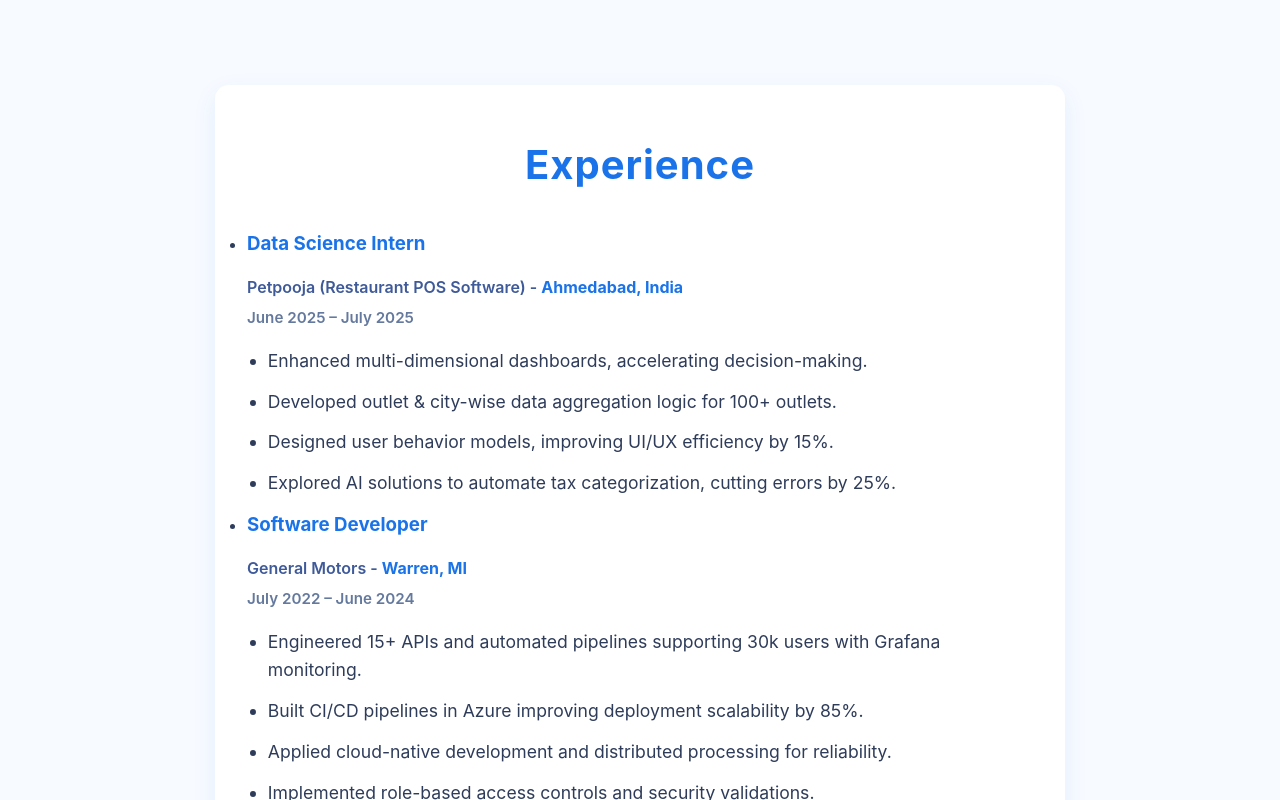
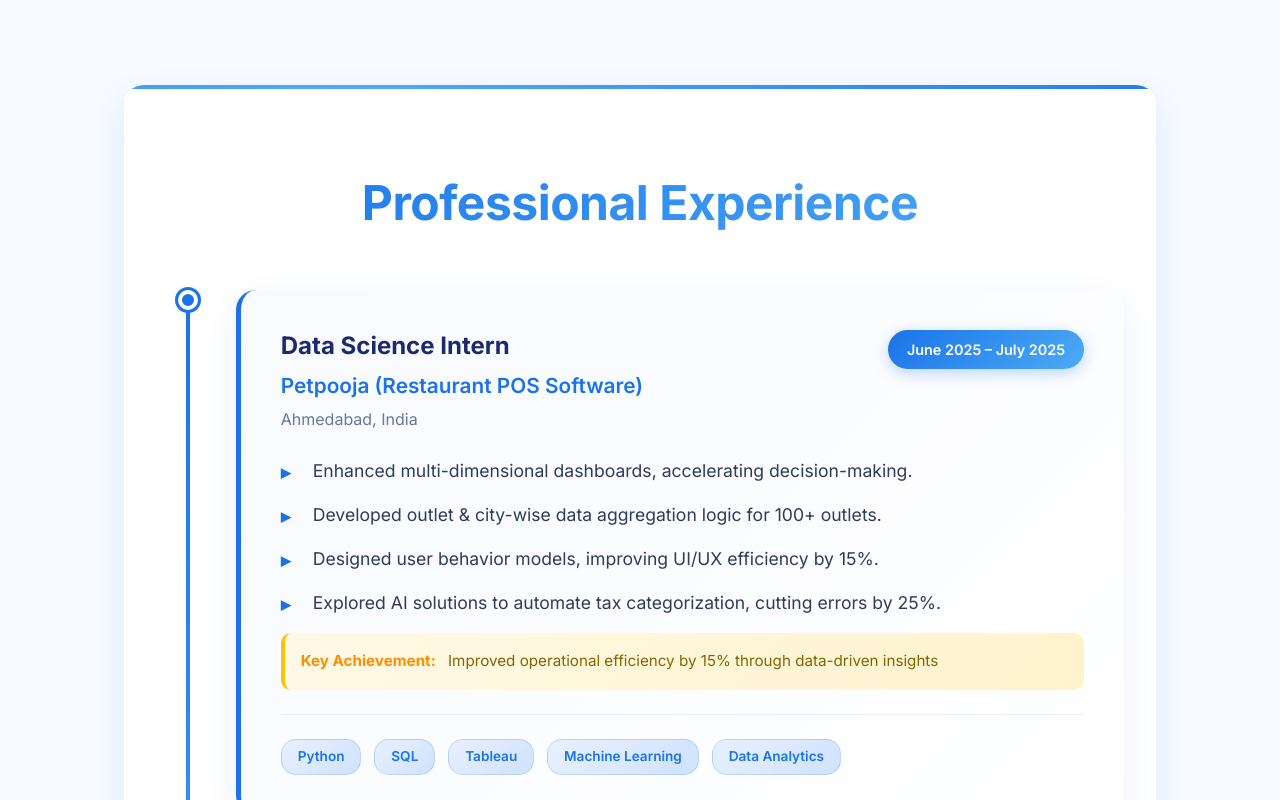
Before and after one commit to Harshgitbu/Harsh_Portfolio, a React (Create React App) app: page / in a window 1280 px wide. Shown: the part 3080-3880 px from the top of the page. Built offline with nearby package versions, Linux system fonts and the light colour scheme.

Commit message:
enhanced experience section

```diff
--- a/src/components/Experience/Experience.css
+++ b/src/components/Experience/Experience.css
@@ -1,85 +1,297 @@
 .experience {
-  padding: 4rem 2rem;
-  max-width: 900px;
+  padding: 5rem 2rem;
+  max-width: 1200px;
   margin: 0 auto 6rem;
   background-color: #ffffff;
-  border-radius: 12px;
-  box-shadow: 0 8px 25px rgba(26, 115, 232, 0.12);
+  border-radius: 20px;
+  box-shadow: 0 15px 35px rgba(26, 115, 232, 0.12);
   font-family: 'Inter', sans-serif;
+  color: #1a2a6c;
+  position: relative;
+  overflow: hidden;
+}
+
+.experience::before {
+  content: '';
+  position: absolute;
+  top: 0;
+  left: 0;
+  right: 0;
+  height: 4px;
+  background: linear-gradient(90deg, #1a73e8, #4dabf5, #1a73e8);
+  background-size: 200% 100%;
+  animation: shimmer 3s ease-in-out infinite;
+}
+
+.experience h2 {
+  font-size: 3rem;
+  font-weight: 800;
+  color: #1a73e8;
+  margin-bottom: 3rem;
+  text-align: center;
+  letter-spacing: -0.5px;
+  background: linear-gradient(135deg, #1a73e8, #4dabf5);
+  -webkit-background-clip: text;
+  -webkit-text-fill-color: transparent;
+  background-clip: text;
+}
+
+.experience-timeline {
+  position: relative;
+  max-width: 1000px;
+  margin: 0 auto;
+}
+
+.experience-timeline::before {
+  content: '';
+  position: absolute;
+  left: 30px;
+  top: 0;
+  bottom: 0;
+  width: 4px;
+  background: linear-gradient(to bottom, #1a73e8, #4dabf5, #1a73e8);
+  border-radius: 2px;
+}
+
+.experience-item {
+  position: relative;
+  margin-bottom: 3rem;
+  padding-left: 80px;
+  transition: all 0.3s ease;
+}
+
+.experience-item:last-child {
+  margin-bottom: 0;
+}
+
+.experience-marker {
+  position: absolute;
+  left: 22px;
+  top: 0;
+  width: 20px;
+  height: 20px;
+  background: #1a73e8;
+  border: 4px solid white;
+  border-radius: 50%;
+  box-shadow: 0 0 0 3px #1a73e8;
+  z-index: 2;
+  transition: all 0.3s ease;
+}
+
+.experience-item:hover .experience-marker {
+  transform: scale(1.3);
+  background: #4dabf5;
+  box-shadow: 0 0 0 3px #4dabf5, 0 0 20px rgba(26, 115, 232, 0.5);
+}
+
+.experience-card {
+  background: linear-gradient(135deg, #f8faff 0%, #ffffff 100%);
+  border-radius: 20px;
+  padding: 2.5rem;
+  box-shadow: 0 10px 30px rgba(26, 115, 232, 0.1);
+  border-left: 5px solid #1a73e8;
+  transition: all 0.4s ease;
+  position: relative;
+  overflow: hidden;
+}
+
+.experience-card::before {
+  content: '';
+  position: absolute;
+  top: 0;
+  left: -100%;
+  width: 100%;
+  height: 100%;
+  background: linear-gradient(90deg, transparent, rgba(26, 115, 232, 0.05), transparent);
+  transition: left 0.6s ease;
+}
+
+.experience-card:hover::before {
+  left: 100%;
+}
+
+.experience-card:hover {
+  transform: translateY(-8px);
+  box-shadow: 0 20px 40px rgba(26, 115, 232, 0.15);
+  border-left-color: #4dabf5;
+}
+
+.experience-header {
+  display: flex;
+  justify-content: between;
+  align-items: flex-start;
+  margin-bottom: 1.5rem;
+  flex-wrap: wrap;
+  gap: 1rem;
+}
+
+.experience-title {
+  flex: 1;
+  min-width: 250px;
+}
+
+.experience-role {
+  font-size: 1.5rem;
+  font-weight: 700;
+  color: #1a2a6c;
+  margin-bottom: 0.5rem;
+  line-height: 1.3;
+}
+
+.experience-company {
+  font-size: 1.3rem;
+  font-weight: 600;
+  color: #1a73e8;
+  margin-bottom: 0.3rem;
+}
+
+.experience-location {
+  font-size: 1rem;
+  color: #64799d;
+  font-weight: 500;
+}
+
+.experience-period {
+  background: linear-gradient(135deg, #1a73e8, #4dabf5);
+  color: white;
+  padding: 0.5rem 1.2rem;
+  border-radius: 25px;
+  font-size: 0.9rem;
+  font-weight: 600;
+  white-space: nowrap;
+  box-shadow: 0 4px 15px rgba(26, 115, 232, 0.3);
+}
+
+.experience-details {
+  list-style: none;
+  padding: 0;
+  margin: 0;
+}
+
+.experience-details li {
+  position: relative;
+  padding-left: 2rem;
+  margin-bottom: 1rem;
+  font-size: 1.1rem;
+  line-height: 1.6;
+  color: #2e3c5a;
+  transition: color 0.3s ease;
+}
+
+.experience-details li::before {
+  content: '▸';
+  position: absolute;
+  left: 0;
+  color: #1a73e8;
+  font-weight: bold;
+  font-size: 1.2rem;
+  transition: transform 0.3s ease;
+}
+
+.experience-details li:hover {
   color: #1a2a6c;
 }
 
-.experience h2 {
-  font-size: 2.75rem;
-  font-weight: 700;
-  color: #1a73e8;
-  margin-bottom: 2.25rem;
-  text-align: center;
-  letter-spacing: 1.1px;
+.experience-details li:hover::before {
+  transform: translateX(5px);
+  color: #4dabf5;
 }
 
-.experience ul {
-  list-style: none;
-  padding-left: 0;
-  max-width: 820px;
-  margin: 0 auto;
+.experience-tech {
+  display: flex;
+  flex-wrap: wrap;
+  gap: 0.8rem;
+  margin-top: 1.5rem;
+  padding-top: 1.5rem;
+  border-top: 1px solid #e8f0fe;
 }
 
-.experience li {
-  margin-bottom: 2rem;
-  padding-left: 1rem;
-  border-left: 4px solid #1a73e8;
-  background: #f1f6fe;
-  border-radius: 8px;
-  padding: 1.5rem 2rem 1.5rem 2rem;
-  transition: box-shadow 0.35s ease, transform 0.35s ease;
-  cursor: default;
+.tech-tag {
+  background: linear-gradient(135deg, #e8f0fe, #d0e2ff);
+  color: #1a73e8;
+  padding: 0.4rem 1rem;
+  border-radius: 15px;
+  font-size: 0.85rem;
+  font-weight: 600;
+  border: 1px solid rgba(26, 115, 232, 0.2);
+  transition: all 0.3s ease;
 }
 
-.experience li:hover {
-  box-shadow: 0 12px 28px rgba(26, 115, 232, 0.18);
-  transform: translateY(-4px);
+.tech-tag:hover {
+  background: linear-gradient(135deg, #1a73e8, #4dabf5);
+  color: white;
+  transform: translateY(-2px);
+  box-shadow: 0 5px 15px rgba(26, 115, 232, 0.3);
 }
 
-.experience h3 {
-  font-size: 1.45rem;
-  color: #0b1a4d;
-  margin-bottom: 0.5rem;
-  font-weight: 700;
-  user-select: text;
+.experience-achievement {
+  background: linear-gradient(135deg, #fff9e6, #fff3cc);
+  border-left: 4px solid #ffc107;
+  padding: 1rem;
+  border-radius: 10px;
+  margin-top: 1rem;
+  font-size: 0.95rem;
+  color: #856404;
 }
 
-.company-location {
-  font-style: normal;
-  font-weight: 600;
-  color: #3f5a99;
-  margin-bottom: 0.35rem;
-  user-select: text;
+.achievement-label {
+  font-weight: 700;
+  color: #ff8f00;
+  margin-right: 0.5rem;
 }
 
-.company-location span {
-  font-weight: 700;
-  color: #1a73e8;
+/* Responsive Design */
+@media (max-width: 768px) {
+  .experience {
+    padding: 3rem 1.5rem;
+    margin: 0 auto 3rem;
+  }
+
+  .experience-timeline::before {
+    left: 20px;
+  }
+
+  .experience-item {
+    padding-left: 60px;
+  }
+
+  .experience-marker {
+    left: 12px;
+  }
+
+  .experience-card {
+    padding: 2rem 1.5rem;
+  }
+
+  .experience-header {
+    flex-direction: column;
+  }
+
+  .experience-period {
+    align-self: flex-start;
+  }
+
+  .experience-role {
+    font-size: 1.3rem;
+  }
+
+  .experience-company {
+    font-size: 1.1rem;
+  }
 }
 
-.period {
-  font-size: 0.95rem;
-  color: #64799d;
-  font-weight: 600;
-  margin-bottom: 1rem;
-  font-style: normal;
-  user-select: text;
+@media (max-width: 480px) {
+  .experience h2 {
+    font-size: 2.5rem;
+  }
+
+  .experience-details li {
+    font-size: 1rem;
+    padding-left: 1.5rem;
+  }
+
+  .tech-tag {
+    font-size: 0.8rem;
+    padding: 0.3rem 0.8rem;
+  }
 }
-
-.details {
-  list-style: disc;
-  padding-left: 1.3rem;
-  font-size: 1.1rem;
-  line-height: 1.6;
-  color: #2e3c5a;
-  user-select: text;
-}
-
-.details li {
-  margin-bottom: 0.8rem;
-}
--- a/src/components/Experience/Experience.jsx
+++ b/src/components/Experience/Experience.jsx
@@ -1,4 +1,5 @@
 import React from 'react';
+import useFadeInOnScroll from '../../hooks/useFadeInOnScroll';
 import './Experience.css';
 
 const experiences = [
@@ -13,6 +14,8 @@ const experiences = [
       'Designed user behavior models, improving UI/UX efficiency by 15%.',
       'Explored AI solutions to automate tax categorization, cutting errors by 25%.',
     ],
+    technologies: ['Python', 'SQL', 'Tableau', 'Machine Learning', 'Data Analytics'],
+    achievement: 'Improved operational efficiency by 15% through data-driven insights'
   },
   {
     role: 'Software Developer',
@@ -26,6 +29,8 @@ const experiences = [
       'Implemented role-based access controls and security validations.',
       'Resolved daily software issues via Git workflows ensuring remote vehicle control.',
     ],
+    technologies: ['Azure', 'CI/CD', 'Python', 'API Development', 'Grafana', 'Git'],
+    achievement: 'Enhanced deployment scalability by 85% through Azure CI/CD pipelines'
   },
   {
     role: 'Senior Quality Assurance Specialist',
@@ -37,6 +42,8 @@ const experiences = [
       'Created 100+ automated/manual test plans improving API reliability.',
       'Mentored juniors, boosting team productivity by 25%.',
     ],
+    technologies: ['API Testing', 'Postman', 'ReadyAPI', 'Test Automation', 'Quality Assurance'],
+    achievement: 'Increased team productivity by 25% through mentorship and optimized testing'
   },
   {
     role: 'Android Application Developer Intern',
@@ -47,29 +54,56 @@ const experiences = [
       'Built Android app for truckers to locate nearby parking.',
       'Tested and optimized Android applications enhancing user experience.',
     ],
+    technologies: ['Android', 'Java', 'Mobile Development', 'UI/UX'],
+    achievement: 'Developed functional Android app solving real-world parking challenges'
   },
 ];
 
-const Experience = () => (
+const Experience = () => {
+  const [ref, isVisible] = useFadeInOnScroll();
+
+  return (
     <section id="experience" className="section">
-    <div className="section-inner">
-      <h2 className="section-heading">Experience</h2>
-      <ul>
-      {experiences.map(({ role, company, location, period, details }, index) => (
-          <li key={index}>
-            <h3>{role}</h3>
-            <p className="company-location">{company} - <span>{location}</span></p>
-            <p className="period">{period}</p>
-            <ul className="details">
+      <div ref={ref} className={`experience fade-in-section ${isVisible ? 'is-visible' : ''}`}>
+        <h2>Professional Experience</h2>
+        <div className="experience-timeline">
+          {experiences.map(({ role, company, location, period, details, technologies, achievement }, index) => (
+            <div key={index} className="experience-item">
+              <div className="experience-marker"></div>
+              <div className="experience-card">
+                <div className="experience-header">
+                  <div className="experience-title">
+                    <h3 className="experience-role">{role}</h3>
+                    <div className="experience-company">{company}</div>
+                    <div className="experience-location">{location}</div>
+                  </div>
+                  <div className="experience-period">{period}</div>
+                </div>
+
+                <ul className="experience-details">
                   {details.map((point, i) => (
                     <li key={i}>{point}</li>
                   ))}
                 </ul>
-          </li>
+
+                {achievement && (
+                  <div className="experience-achievement">
+                    <span className="achievement-label">Key Achievement:</span> {achievement}
+                  </div>
+                )}
+
+                <div className="experience-tech">
+                  {technologies.map((tech, i) => (
+                    <span key={i} className="tech-tag">{tech}</span>
                   ))}
-      </ul>
+                </div>
+              </div>
+            </div>
+          ))}
+        </div>
       </div>
     </section>
   );
+};
 
 export default Experience;
```
Lines whose indentation alone changed are shown as unchanged.
